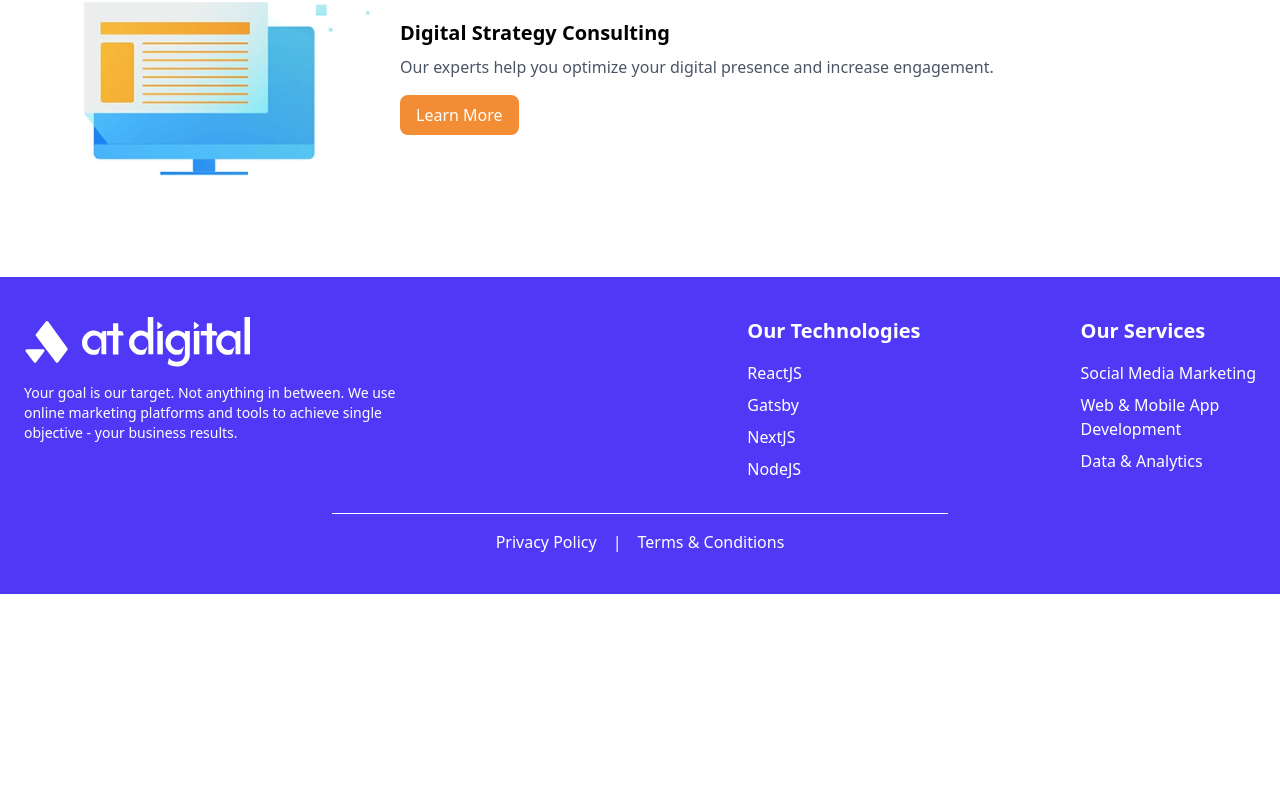
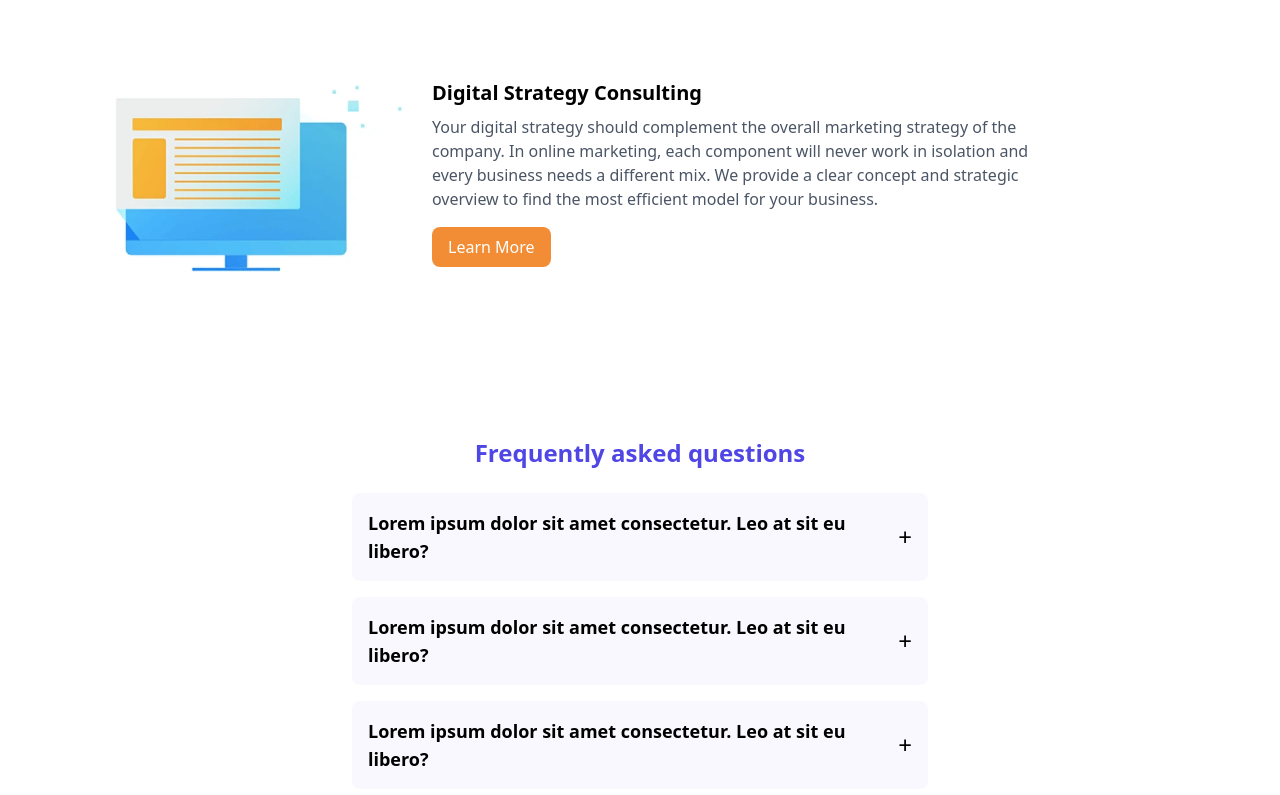
Before and after one commit to S-A-N-D-A-R-U/Frontend_Assignment_AT_Digital, a React (Vite) app: page / in a window 1280 px wide. Shown: the part 1325-2120 px from the top of the page. Before the commit the page ends 1919 px from the top, so only its background shows below. Built offline with nearby package versions, Linux system fonts and the light colour scheme.

Commit message:
feat: add FAQ

```diff
--- a/src/App.jsx
+++ b/src/App.jsx
@@ -4,6 +4,7 @@ import Hero from './components/Hero.jsx'
 import ServiceCard from './components/ServiceCard.jsx'
 import Service from './components/Service.jsx'
 import Footer from './components/Footer.jsx'
+import FAQ from './components/FAQ.jsx'
 
 function App() {
 
@@ -12,6 +13,7 @@ function App() {
    <Nabar/>
     <Hero/>
     <Service/>
+    <FAQ/>
     <Footer/>
     </>
   )
--- a/src/components/FAQ.jsx
+++ b/src/components/FAQ.jsx
@@ -0,0 +1,20 @@
+import React from "react";
+import FAQItem from "./FAQItem";
+import { faq } from "../constants/FAQ";
+
+const FAQ = () => {
+  return (
+    <div className="max-w-xl mx-auto mt-8 mb-8">
+      <h1 className="text-center text-2xl mb-6 font-bold text-primary">
+        Frequently asked questions
+      </h1>
+      <div className="flex flex-col gap-4">
+        {faq.map((item, index) => (
+          <FAQItem question={item.question} answer={item.answer} />
+        ))}
+      </div>
+    </div>
+  );
+};
+
+export default FAQ;
--- /dev/null
+++ b/src/components/FAQItem.jsx
@@ -0,0 +1,30 @@
+import { useState } from "react";
+
+const FAQItem = ({ question, answer }) => {
+  const [isOpen, setIsOpen] = useState(false);
+
+  return (
+    <div className="bg-analogous-4  rounded-lg p-4">
+      <button
+        onClick={() => setIsOpen(!isOpen)}
+        className="w-full flex justify-between items-center text-left"
+      >
+        <span className={`font-bold text-lg ${isOpen ? "text-blue-600" : "text-black"}`}>
+          {question}
+        </span>
+        <span className="text-2xl">{isOpen ? "−" : "+"}</span>
+      </button>
+
+      {isOpen && (
+        <div className="mt-3">
+          <p className="text-gray-500">
+            {answer}
+          </p>
+        </div>
+      )}
+    </div>
+  );
+};
+
+
+export default FAQItem;
--- a/src/components/Service.jsx
+++ b/src/components/Service.jsx
@@ -7,7 +7,7 @@ const Service = () => {
   return (
     <section className="container mx-auto  max-w-7xl flex flex-col ">
         <ServiceCard imgURL="/image 1.webp" title="Web & Mobile App Development" description="Your web and mobile Apps are pieces of the puzzle to grow your business. We use frameworks which tailor content and engagement methods to respond to different intents shown by your potential customers who interact with your business online." />
-        <ServiceCard imgURL="/image 2.webp"  title="Digital Strategy Consulting" description="Our experts help you optimize your digital presence and increase engagement." />
+        <ServiceCard imgURL="/image 2.webp"  title="Digital Strategy Consulting" description="Your digital strategy should complement the overall marketing strategy of the company. In online marketing, each component will never work in isolation and every business needs a different mix. We provide a clear concept and strategic overview to find the most efficient model for your business." />
     </section>
   )
 }
--- a/src/components/ServiceCard.jsx
+++ b/src/components/ServiceCard.jsx
@@ -2,11 +2,11 @@ import React from "react";
 
 const ServiceCard = ({ title, description, imgURL }) => {
   return (
-    <div className="bg-white w-[85rem] mx-auto flex flex-row rounded-lg">
+    <div className="bg-white w-[85rem] mx-auto p-8 flex flex-col md:flex-row rounded-lg">
       <div className="max-w-[400px]">
         <img src={imgURL} alt="image1" />
       </div>
-      <div className="flex flex-col justify-center">
+      <div className="flex flex-col  justify-center">
         <div className="max-w-[600px]">
           <h3 className="text-xl font-semibold">{title}</h3>
           <p className="text-gray-600 mt-2">{description}</p>
--- /dev/null
+++ b/src/constants/faq.js
@@ -0,0 +1,14 @@
+export const faq = [
+    {
+        question:"Lorem ipsum dolor sit amet consectetur. Leo at sit eu libero?",
+        answer:"Lorem ipsum dolor sit amet consectetur. Faucibus commodo suscipit id ipsum. Elementum ultrices nulla faucibus odio est sed aliquam. Sapien massa morbi risus sagittis tortor integer."
+    },
+    {
+        question:"Lorem ipsum dolor sit amet consectetur. Leo at sit eu libero?",
+        answer:"Lorem ipsum dolor sit amet consectetur. Faucibus commodo suscipit id ipsum. Elementum ultrices nulla faucibus odio est sed aliquam. Sapien massa morbi risus sagittis tortor integer."
+    },
+    {
+        question:"Lorem ipsum dolor sit amet consectetur. Leo at sit eu libero?",
+        answer:"Lorem ipsum dolor sit amet consectetur. Faucibus commodo suscipit id ipsum. Elementum ultrices nulla faucibus odio est sed aliquam. Sapien massa morbi risus sagittis tortor integer."
+    }
+]
--- a/src/index.css
+++ b/src/index.css
@@ -10,6 +10,8 @@
     --color-analogous-1: #6a44f2;
     --color-analogous-2: #1cbddd;
     --color-analogous-3: #4dca79 ;
+    --color-analogous-4: #faf8ff ;
+
 
 
   }
```
